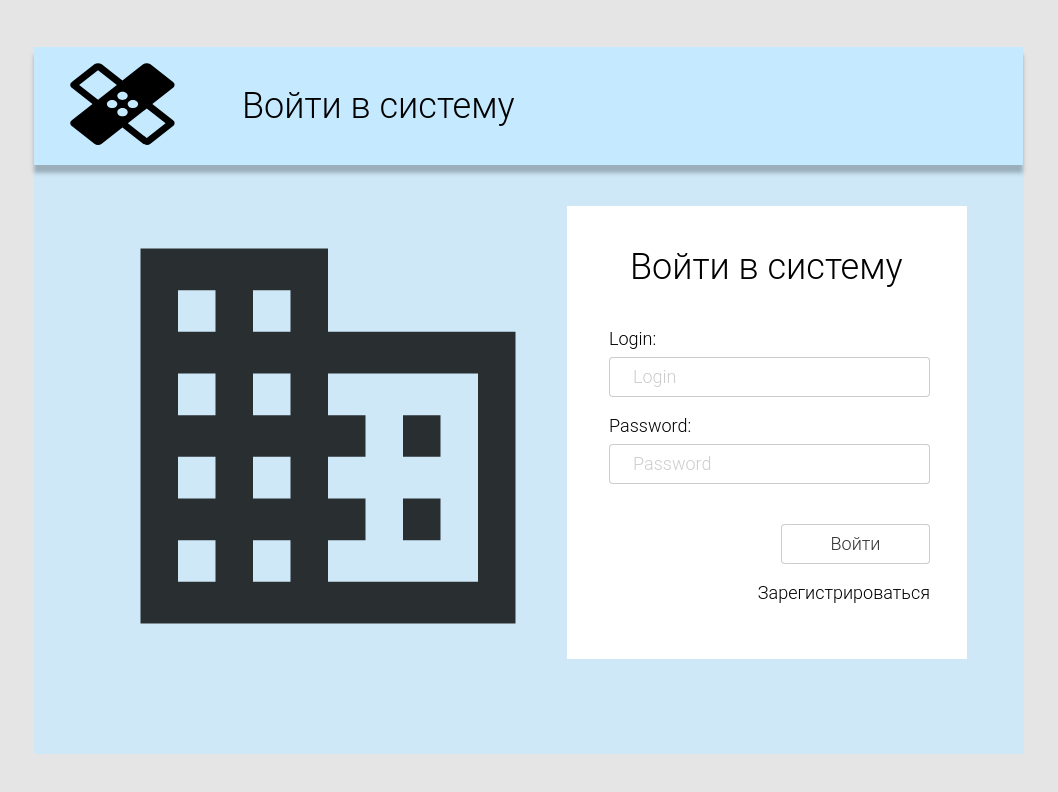
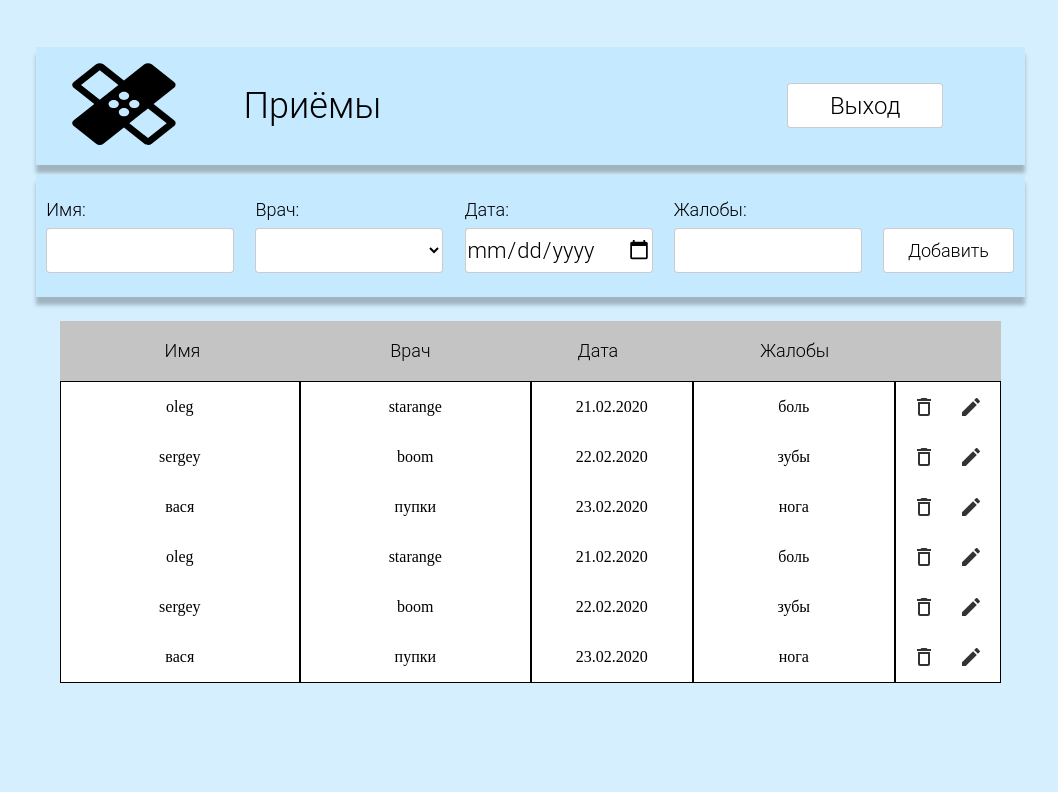
Before and after one commit to sayapinv/React-Front-Hospital, a React (Create React App) app: page /main in a window 1280 px wide. Shown: the top 792 px of the page, without its empty margins (111-1169 px from the left). Built offline with nearby package versions, Linux system fonts and the light colour scheme.

Commit message:
create table

```diff
--- a/src/App.css
+++ b/src/App.css
@@ -4,7 +4,8 @@ body{
     justify-content: center;
     align-items: center;
     height: 98vh;
-    background: #E5E5E5;
+    width: 99vw;
+    background: rgba(197, 233, 255, 0.72);
 
 }
 
@@ -12,6 +13,6 @@ body{
 
     width: 990px;
     height: 707px;
-    background: rgba(197, 233, 255, 0.72);
+
 
 }
--- a/src/App.jsx
+++ b/src/App.jsx
@@ -2,8 +2,7 @@ import './App.css';
 import Login from './components/Login';
 import Registration from './components/Registration';
 import Main from './components/Main';
-import axios from 'axios';
-import React, { useState } from 'react';
+
 
 
 
@@ -16,36 +15,6 @@ import {
 
 const App = () => {
 
-  const [ token, setToken ] = useState(false);
-
-  const tokenVerification = async (token) => {
-
-    await axios.post('http://localhost:8000/tokenverification',{
-
-      token
-
-    }).then(res => {
-      if(res.data){
-
-        setToken(true)
-
-
-      }
-    })
-
-  }
-
-
-
-
-  if( localStorage.token ){
-    tokenVerification(localStorage.token);
-  }
-
-
-
-
-
 
 
   return (
@@ -55,9 +24,10 @@ const App = () => {
       <Switch>
         <Route path="/login" component={Login}/>
         <Route path="/registration" component={Registration}/>
-        {token?<Route path="/main" component={Main}/>:<Route path="/main" component={Login}/>}
+        <Route path="/main" component={Main}/>
         <Redirect from="/" to="/login"/>
       </Switch>
+
     </div>
 
   );
--- a/src/components/Create/Create.jsx
+++ b/src/components/Create/Create.jsx
@@ -1,37 +1,65 @@
-import React from 'react';
 import './Create.css'
-
-
-
+import React, { useState } from 'react';
+import axios from 'axios';
 
 
 
 const Create = () => {
+
+    const [ createName, setCreateName ] = useState('');
+    const [ createDoctor, setCreateDoctor ] = useState('');
+    const [ createDate, setCreateDate ] = useState('');
+    const [ createComplaint, setCreateComplaint ] = useState('');
+
+    const CreateReception = async (name,doctor,date,complaint,token) => {
+
+        await axios.post('http://localhost:8000/createreception',{
+
+                name,
+                doctor,
+                date,
+                complaint,
+                token
+
+            }).then(res => {
+
+                // setCreateName('')
+                // setCreateDoctor('')
+                // setCreateDate('')
+                // setCreateComplaint('')
+                console.log(res.data)
+
+            })
+
+    }
+
+
 
     return(
 
         <div className="filter">
             <div className="block">
                 <p>Имя:</p>
-                <input type="text" />
+                <input type="text" onChange={(e) => setCreateName(e.target.value)}/>
             </div>
             <div className="block">
                 <p>Врач:</p>
-                <select name="" id="" >
-                    <option value="1">Иванов Иван Иванович</option>
-                    <option value="2">Сергеев Сергей Сергеевич</option>
-                    <option value="3">Дмитриев Дмитрий Дмитриевич</option>
+                <select onChange={(e) => setCreateDoctor(e.target.value)}>
+                    <option hidden></option>
+                    <option>Иванов Иван Иванович</option>
+                    <option>Сергеев Сергей Сергеевич</option>
+                    <option>Дмитриев Дмитрий Дмитриевич</option>
                 </select>
             </div>
             <div className="block">
                 <p>Дата:</p>
-                <input type="date"/>
+                <input type="date" onChange={(e) => setCreateDate(e.target.value)}/>
             </div>
             <div className="block">
                 <p>Жалобы:</p>
-                <input type="text" />
+                <input type="text" onChange={(e) => setCreateComplaint(e.target.value)}/>
             </div>
-            <button className="btn_create" >Добавить</button>
+            <button disabled={createName!==''&&createDoctor!==''&&createDate!==''&&createComplaint!==''?false:true} className="btn_create" onClick={() => CreateReception(createName,createDoctor,createDate,createComplaint,localStorage.token)} >Добавить</button>
         </div>
 
     )
--- a/src/components/Main.jsx
+++ b/src/components/Main.jsx
@@ -3,12 +3,10 @@ import Head from './Head/Head';
 import Table from './Table/Table';
 import Create from './Create/Create';
 
-import React, { useState } from 'react';
 
 
 
 const Main = () => {
-
 
 
     return(
--- a/src/components/Menu/Panel/Loginpanel/LoginPanel.jsx
+++ b/src/components/Menu/Panel/Loginpanel/LoginPanel.jsx
@@ -9,6 +9,7 @@ import './Loginpanel.css'
 
 
 const LoginPanel = () => {
+
 
     let history = useHistory();
 
@@ -33,7 +34,6 @@ const LoginPanel = () => {
 
                     localStorage.setItem('token', res.data.token);
                     history.push('/main')
-                    window.location.reload();
 
 
 
--- a/src/components/Menu/Panel/Registrationpanel/RegistrationPanel.jsx
+++ b/src/components/Menu/Panel/Registrationpanel/RegistrationPanel.jsx
@@ -37,7 +37,7 @@ const RegistrationPanel = () => {
                         localStorage.setItem('token', res.data.token);
                         const timeOut = () => {
                             history.push('/main')
-                            window.location.reload();
+
                         }
                         setTimeout(timeOut, 1000);
 
--- a/src/components/Table/Table.css
+++ b/src/components/Table/Table.css
@@ -0,0 +1,109 @@
+.headtable{
+
+    width: 941px;
+    height: 60px;
+    background: #C4C4C4;
+    display: flex;
+    align-items: center;
+}
+
+.headtable>p{
+
+    font-family: Roboto;
+    font-style: normal;
+    font-weight: 300;
+    font-size: 18px;
+}
+
+.name{
+    margin-left: 105px;
+}
+
+.doctor{
+    margin-left: 190px;
+}
+
+.date{
+    margin-left: 147px;
+}
+
+.complaint{
+    margin-left: 142px;
+}
+
+.Table{
+    margin: 24px;
+}
+.bottom-table{
+
+    border: 1px solid;
+    width: 939px;
+    background-color: white;
+}
+.reception{
+
+    width: 100%;
+    height: 10%;
+    display: flex;
+
+}
+
+.reception>p{
+
+    font-family: Roboto;
+    font-style: normal;
+    font-weight: 300;
+    font-size: 18px;
+    line-height: 21px;
+
+}
+
+.name-table{
+    border-right: 2px solid;
+    width: 241px;
+    height: 100%;
+    display: flex;
+    justify-content: center;
+    align-items: center;
+}
+
+.doctor-table{
+    border-right: 2px solid;
+    width: 231px;
+    height: 100%;
+    display: flex;
+    justify-content: center;
+    align-items: center;
+}
+
+.date-table{
+    border-right: 2px solid;
+    width: 162px;
+    height: 100%;
+    display: flex;
+    justify-content: center;
+    align-items: center;
+}
+.complaint-table{
+    border-right: 2px solid;
+    width: 202px;
+    height: 100%;
+    display: flex;
+    justify-content: center;
+    align-items: center;
+}
+
+.menu-table{
+    width: 105px;
+    display: flex;
+    justify-content: center;
+    align-items: center;
+}
+
+img{
+    cursor: pointer;
+}
+
+.width{
+    width: 23px;
+}
--- a/src/components/Table/Table.jsx
+++ b/src/components/Table/Table.jsx
@@ -1,5 +1,7 @@
 import React from 'react';
-
+import './Table.css'
+import del from './image/delete_outline-24px 1.svg'
+import edit from './image/edit-24px 1.svg'
 
 
 
@@ -8,10 +10,90 @@ import React from 'react';
 const Table = () => {
 
 
+    const arr = [
+        {
+
+        name: "oleg",
+        doctor: "starange",
+        date: "21.02.2020",
+        complaint: "боль"
+
+        },
+        {
+
+            name: "sergey",
+            doctor: "boom",
+            date: "22.02.2020",
+            complaint: "зубы"
+
+        },
+        {
+
+            name: "вася",
+            doctor: "пупки",
+            date: "23.02.2020",
+            complaint: "нога"
+
+        },
+        {
+
+            name: "oleg",
+            doctor: "starange",
+            date: "21.02.2020",
+            complaint: "боль"
+
+            },
+            {
+
+                name: "sergey",
+                doctor: "boom",
+                date: "22.02.2020",
+                complaint: "зубы"
+
+            },
+            {
+
+                name: "вася",
+                doctor: "пупки",
+                date: "23.02.2020",
+                complaint: "нога"
+
+            }
+    ]
 
     return(
+        <div className="Table">
+            <div className="headtable">
+                <p className="name">Имя</p>
+                <p className="doctor">Врач</p>
+                <p className="date">Дата</p>
+                <p className="complaint">Жалобы</p>
+            </div>
+            <div className="bottom-table">
+                {
+                    arr.map((obj,key) =>
+                    <div className="reception" key={key}>
+                        <div className="name-table"><p>{obj.name}</p></div>
+                        <div className="doctor-table"><p>{obj.doctor}</p></div>
+                        <div className="date-table"><p>{obj.date}</p></div>
+                        <div className="complaint-table"><p>{obj.complaint}</p></div>
+                        <div className="menu-table">
+                            <img src={del} alt=""/>
+                            <div className="width"></div>
+                            <img src={edit} alt=""/>
+                        </div>
+                    </div>
+                    )
+                }
 
-        <div>Table</div>
+
+
+            </div>
+
+
+        </div>
+
+
 
 
     )
```
Also changed, not shown: src/components/Table/image/delete_outline-24px 1.svg (added), src/components/Table/image/edit-24px 1.svg (added).
